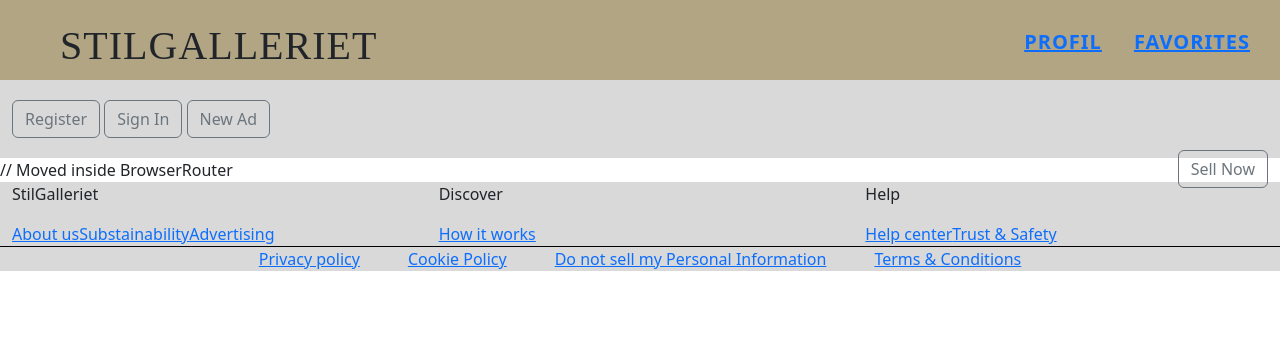
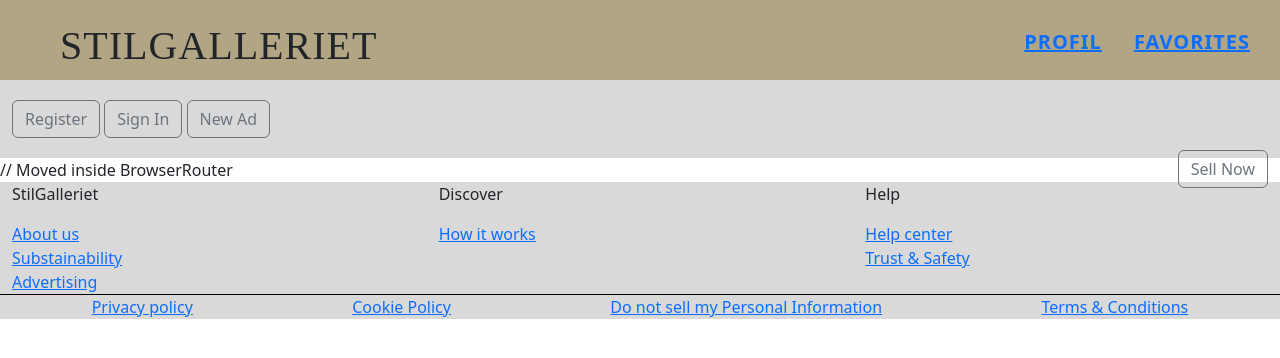
Before and after one commit to Ilhamfeysel/StilGalleriet, a React (Vite) app: page /sell in a window 1280 px wide. Shown: the top 358 px of the page. Built offline with nearby package versions, Linux system fonts and the light colour scheme.

Commit message:
Fix footer errors

```diff
--- a/src/App.jsx
+++ b/src/App.jsx
@@ -9,7 +9,7 @@ import Login from "./components/Login";
 import Register from "./components/Register";
 
 import HomePageButtons from "./components/HomePageButtons";
-
+import ProductRegister from "./components/ProductRegister";
 
 function App() {
   return (
@@ -17,11 +17,12 @@ function App() {
       <BrowserRouter>
         <div>
           <Header />
-        <HomePageButtons />  // Moved inside BrowserRouter
+          <HomePageButtons /> // Moved inside BrowserRouter
           <Routes>
             <Route path="/" element={<Home />} />
             <Route path="/register" element={<Register />} />
             <Route path="/login" element={<Login />} />
+            <Route path="/sell" element={<ProductRegister />} />
           </Routes>
           <Footer />
         </div>
--- a/src/components/Footer.jsx
+++ b/src/components/Footer.jsx
@@ -7,8 +7,14 @@ import { Link } from "react-router-dom";
 const Footer = () => {
   return (
     <Container fluid style={{ background: "#d9d9d9" }}>
-      <Row class="d-flex flex-row justify-content-around">
-        <Col class="d-flex flex-column ">
+      <Row
+        style={{
+          display: "flex",
+          flexDirection: "row",
+          justifyContent: "space-around",
+        }}
+      >
+        <Col style={{ display: "flex", flexDirection: "column" }}>
           <p>StilGalleriet</p>
           <Link className="about" to="/about">
             About us
@@ -16,12 +22,12 @@ const Footer = () => {
           <a href="">Substainability</a>
           <a href="">Advertising</a>
         </Col>
-        <Col class="d-flex flex-column ">
+        <Col style={{ display: "flex", flexDirection: "column" }}>
           <p>Discover</p>
           <a href="">How it works</a>
         </Col>
 
-        <Col class="d-flex flex-column ">
+        <Col style={{ display: "flex", flexDirection: "column" }}>
           <p>Help</p>
           <a href="">Help center</a>
           <a href="">Trust & Safety</a>
@@ -29,19 +35,18 @@ const Footer = () => {
       </Row>
 
       <Row>
-        <Col style={{ textAlign: "center", borderTop: "solid black 1px" }}>
-          <a class="px-4" href="">
-            Privacy policy
-          </a>
-          <a class="px-4 " href="">
-            Cookie Policy
-          </a>
-          <a class="px-4" href="">
-            Do not sell my Personal Information
-          </a>
-          <a class="px-4" href="">
-            Terms & Conditions
-          </a>
+        <Col
+          style={{
+            borderTop: "solid black 1px",
+            display: "flex",
+            flexDirection: "row",
+            justifyContent: "space-around",
+          }}
+        >
+          <a href="">Privacy policy</a>
+          <a href="">Cookie Policy</a>
+          <a href="">Do not sell my Personal Information</a>
+          <a href="">Terms & Conditions</a>
         </Col>
       </Row>
     </Container>
--- /dev/null
+++ b/src/components/ProductRegister.jsx
@@ -0,0 +1,3 @@
+const ProductRegister = () => {};
+
+export default ProductRegister;
```
Lines whose indentation alone changed are shown as unchanged.
